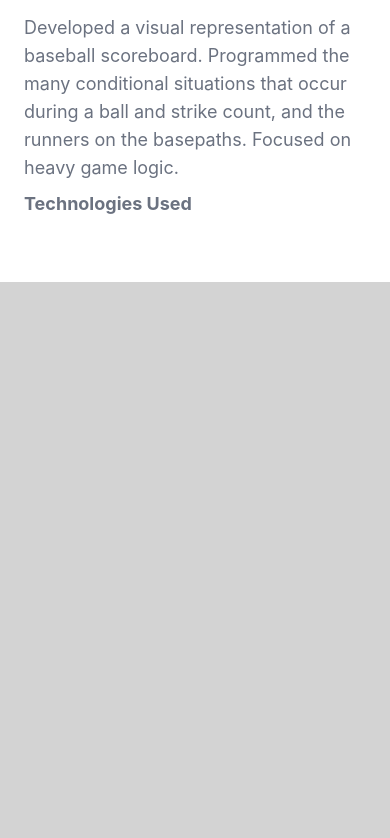
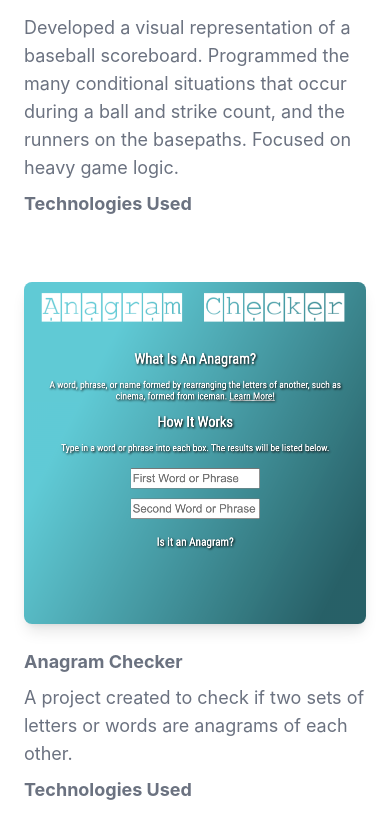
Before and after one commit to dobbe2/portfolio-2023, a React (Create React App) app: page / in a window 390 px wide. Shown: the part 6473-7311 px from the top of the page. Before the commit the page ends 6755 px from the top, so only its background shows below. Built offline with nearby package versions, Linux system fonts and the light colour scheme.

Commit message:
adjusted grid for lg and xl screens

```diff
--- a/src/components/ui/Creations.jsx
+++ b/src/components/ui/Creations.jsx
@@ -33,7 +33,13 @@ const features = [
         description: 'Developed a visual representation of a baseball scoreboard.  Programmed the many conditional situations that occur during a ball and strike count, and the runners on the basepaths. Focused on heavy game logic.',
         imageSrc: baseball,
         imageAlt: 'Picture of the baseball game app with a game in progress.',
-    }
+    },
+    {
+        name: 'Anagram Checker',
+        description: 'A project created to check if two sets of letters or words are anagrams of each other.',
+        imageSrc: anagram,
+        imageAlt: 'Picture of the anagram app.',
+    },
   ]
 
   function classNames(...classes) {
@@ -41,18 +47,10 @@ const features = [
   }
 
   export default function Example() {
-    // const toollist = features.map((tools, index) => <li key={index}>{tools}</li>)
     return (
       <div className="bg-white">
         <SectionContainer>
-          {/* <div className="max-w-3xl mx-auto text-center"> */}
             <Heading title="Some Things I’ve Built" />
-            {/* <Para className="mt-4">
-              As a digital creative, your laptop or tablet is at the center of your work. Keep your device safe with a
-              fabric sleeve that matches in quality and looks.
-            </Para> */}
-          {/* </div> */}
-
           <div className="mt-16 space-y-16">
             {features.map((feature, featureIdx) => (
               <div
@@ -61,8 +59,8 @@ const features = [
               >
                 <div
                   className={classNames(
-                    featureIdx % 2 === 0 ? 'lg:col-start-1' : 'lg:col-start-8 xl:col-start-9',
-                    'mt-6 lg:col-span-5 lg:row-start-1 lg:mt-0 xl:col-span-4'
+                    featureIdx % 2 === 0 ? 'lg:col-start-1' : 'lg:col-start-6 xl:col-start-7',
+                    'mt-6 lg:col-span-7 lg:row-start-1 lg:mt-0 xl:col-span-6'
                   )}
                 >
                   <Para bold className="hover:text-viking">{feature.name}</Para>
@@ -74,8 +72,8 @@ const features = [
                 </div>
                 <div
                   className={classNames(
-                    featureIdx % 2 === 0 ? 'lg:col-start-6 xl:col-start-5' : 'lg:col-start-1',
-                    'flex-auto lg:col-span-7 lg:row-start-1 xl:col-span-8'
+                    featureIdx % 2 === 0 ? 'lg:col-start-8 xl:col-start-7' : 'lg:col-start-1',
+                    'flex-auto lg:col-span-5 lg:row-start-1 xl:col-span-6'
                   )}
                 >
                   <div className="overflow-hidden bg-gray-100 rounded-lg shadow-lg aspect-w-5 aspect-h-5">
```
